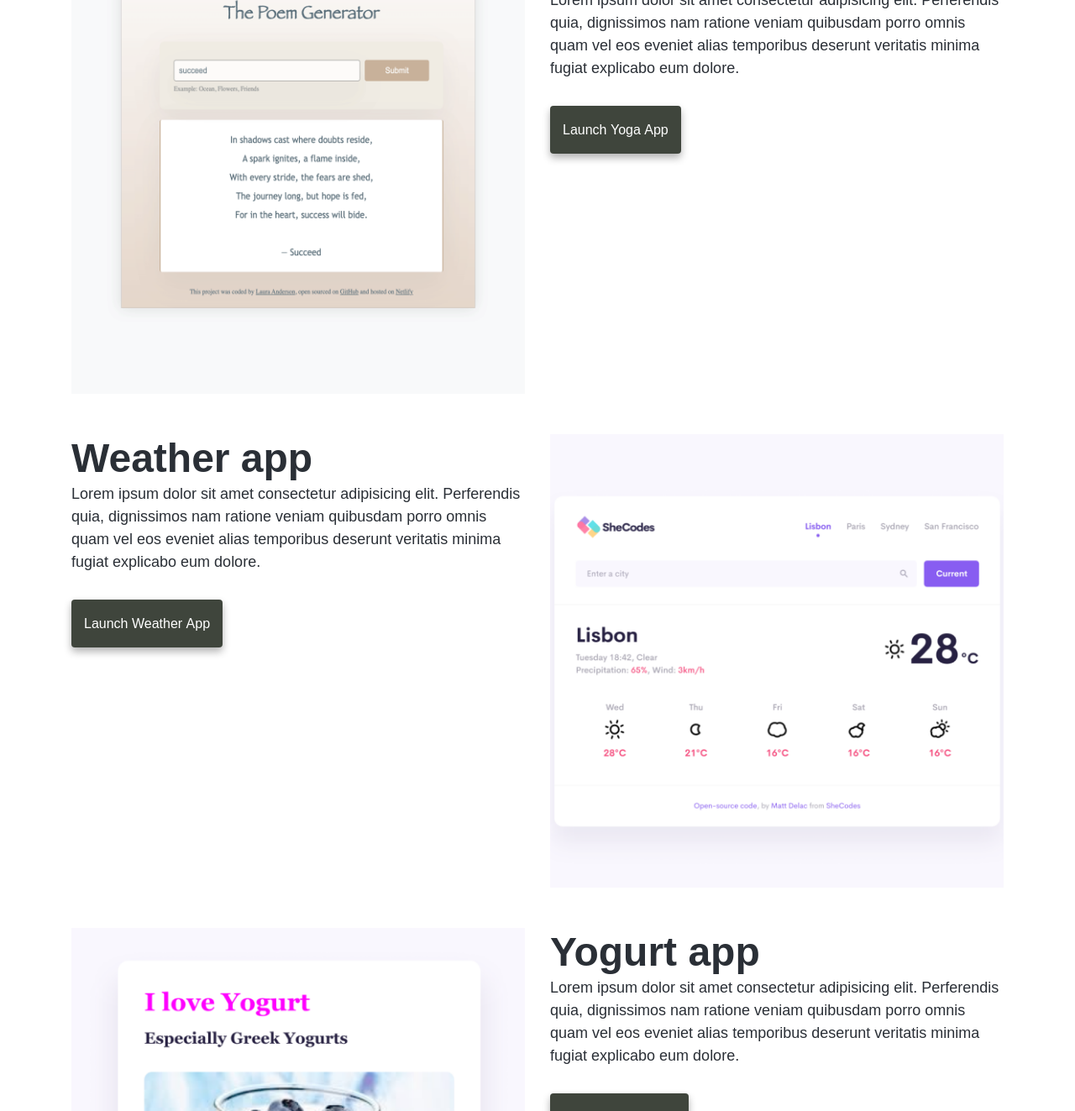
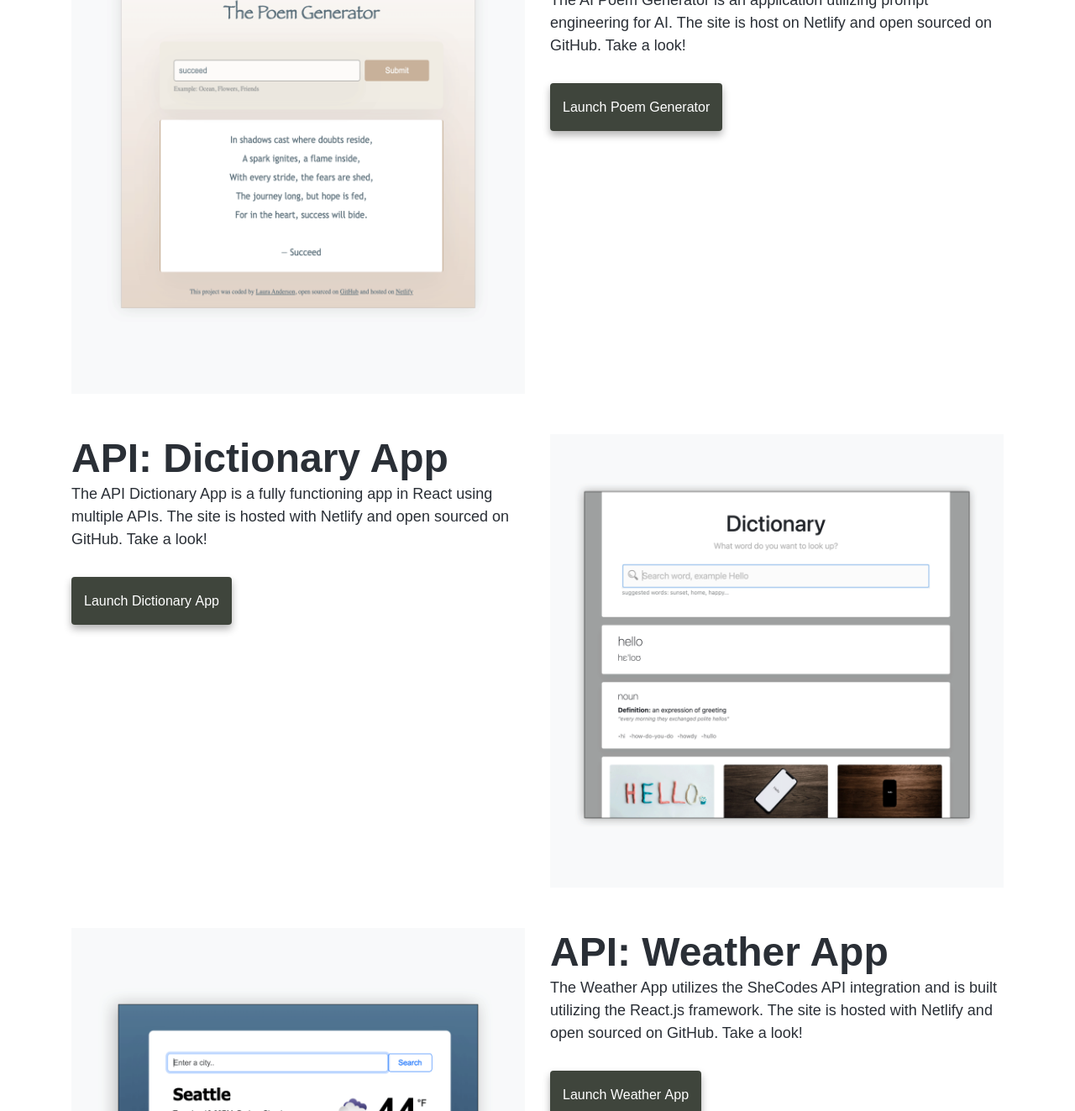
Before and after one commit to lauraanderson-projects/laura-anderson-portfolio, a website: page index.html in a window 1280 px wide. Shown: the part 769-2092 px from the top of the page at 84% size. Drawn offline with nearby package versions, Linux system fonts and the light colour scheme; a web font is replaced by a local one.

Commit message:
updating work portfolio

```diff
--- a/index.html
+++ b/index.html
@@ -137,46 +137,44 @@
           />
         </div>
         <div class="col-sm-6">
-          <h2>Yoga app</h2>
+          <h2>AI: Poem Generator</h2>
           <p>
-            Lorem ipsum dolor sit amet consectetur adipisicing elit. Perferendis
-            quia, dignissimos nam ratione veniam quibusdam porro omnis quam vel
-            eos eveniet alias temporibus deserunt veritatis minima fugiat
-            explicabo eum dolore.
+            The AI Poem Generator is an application utilizing prompt engineering
+            for AI. The site is host on Netlify and open sourced on GitHub. Take
+            a look!
           </p>
           <div class="mt-5 mb-5">
             <a
-              href="#"
+              href="https://an-ai-poem-generator.netlify.app/"
               class="primary-link text-wrap"
               target="_blank"
-              title="Yoga App"
-              >Launch&nbsp;Yoga&nbsp;App</a
+              title="Poem Generator"
+              >Launch&nbsp;Poem&nbsp;Generator</a
             >
           </div>
         </div>
       </div>
       <div class="row mt-5">
         <div class="col-sm-6">
-          <h2>Weather app</h2>
+          <h2>API: Dictionary App</h2>
           <p>
-            Lorem ipsum dolor sit amet consectetur adipisicing elit. Perferendis
-            quia, dignissimos nam ratione veniam quibusdam porro omnis quam vel
-            eos eveniet alias temporibus deserunt veritatis minima fugiat
-            explicabo eum dolore.
+            The API Dictionary App is a fully functioning app in React using
+            multiple APIs. The site is hosted with Netlify and open sourced on
+            GitHub. Take a look!
           </p>
           <div class="mt-5 mb-5">
             <a
-              href="#"
+              href="https://dictionary-app-reactjs-la.netlify.app/"
               class="primary-link text-wrap"
               target="_blank"
-              title="Weather App"
-              >Launch&nbsp;Weather&nbsp;app</a
+              title="Dictionary App"
+              >Launch&nbsp;Dictionary&nbsp;app</a
             >
           </div>
         </div>
         <div class="col-sm-6">
           <img
-            src="images/weather.png"
+            src="images/work/DictionaryApp-01.png"
             class="img-fluid"
             alt="portfolio - weather app image"
           />
@@ -185,26 +183,25 @@
       <div class="row mt-5">
         <div class="col-sm-6">
           <img
-            src="images/yogurt.png"
+            src="images/work/WeatherApp-01.png"
             class="img-fluid"
-            alt="portfolio - yogurt app image"
+            alt="Weather App"
           />
         </div>
         <div class="col-sm-6">
-          <h2>Yogurt app</h2>
+          <h2>API: Weather App</h2>
           <p>
-            Lorem ipsum dolor sit amet consectetur adipisicing elit. Perferendis
-            quia, dignissimos nam ratione veniam quibusdam porro omnis quam vel
-            eos eveniet alias temporibus deserunt veritatis minima fugiat
-            explicabo eum dolore.
+            The Weather App utilizes the SheCodes API integration and is built
+            utilizing the React.js framework. The site is hosted with Netlify
+            and open sourced on GitHub. Take a look!
           </p>
           <div class="mt-5 mb-5">
             <a
-              href="#"
+              href="https://weather-app-reactjsx.netlify.app/"
               class="primary-link text-wrap"
               target="_blank"
-              title="Yogurt App"
-              >Launch Yogurt&nbsp;App</a
+              title="Weather App"
+              >Launch Weather&nbsp;App</a
             >
           </div>
         </div>
```
Also changed, not shown: images/work/Dictionary-React-App.png (deleted), images/work/DictionaryApp-01.png (added), images/work/WeatherApp-01.png (added), images/work/WeatherApp.png (deleted), images/work/World-Clock.png (deleted), images/work/population_plot.png (deleted), 1 other file.
